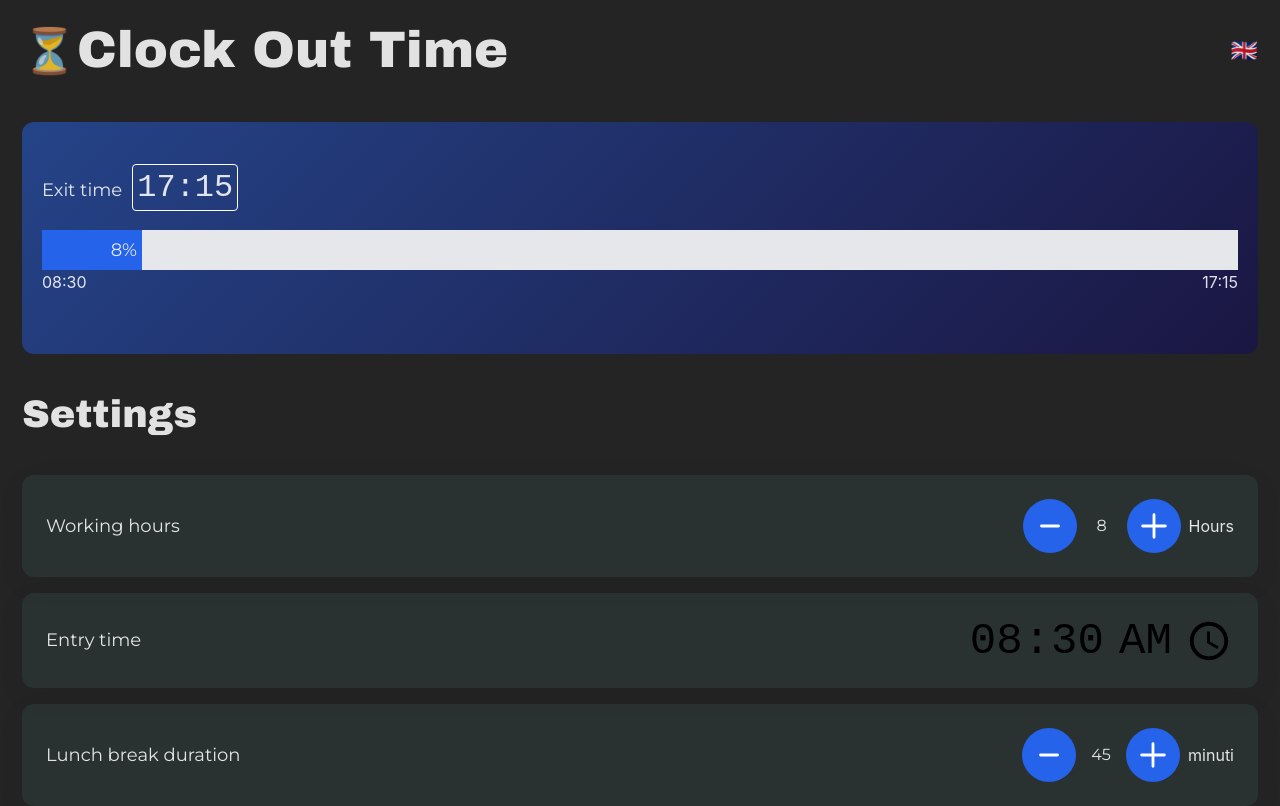
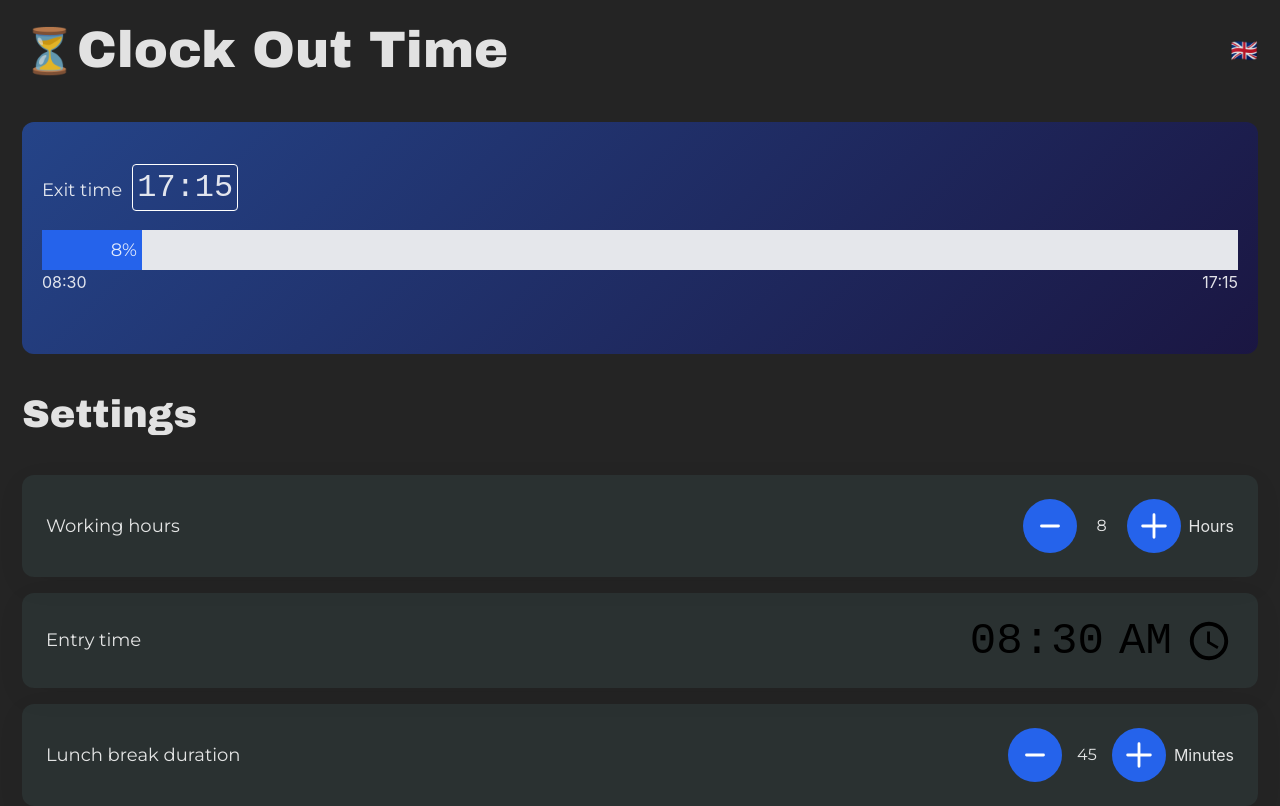
Before and after one commit to NicoloCavalli95horses/time-board, a Vue app: page / in a window 1280 px wide. Built offline with nearby package versions, Linux system fonts and the light colour scheme.

Commit message:
[fix] added missing translation

```diff
--- a/src/App.vue
+++ b/src/App.vue
@@ -23,7 +23,7 @@
 
       <div class="card">
         <p>{{ translate("lunch break duration") }}</p>
-        <Counter v-model:count="lunchBreakTimeMin" :incr="15" label="minuti" />
+        <Counter v-model:count="lunchBreakTimeMin" :incr="15" :label="translate('minutes')" />
       </div>
     </div>
   </div>
--- a/src/locales/translations.json
+++ b/src/locales/translations.json
@@ -19,10 +19,15 @@
     "en": "Working hours",
     "fr": "Heures de travail"
   },
-   "hours": {
+  "hours": {
     "it": "Ore",
     "en": "Hours",
     "fr": "Heures"
+  },
+  "minutes": {
+    "it": "Minuti",
+    "en": "Minutes",
+    "fr": "Minutes"
   },
   "entry time": {
     "it": "Orario di ingresso",
```
